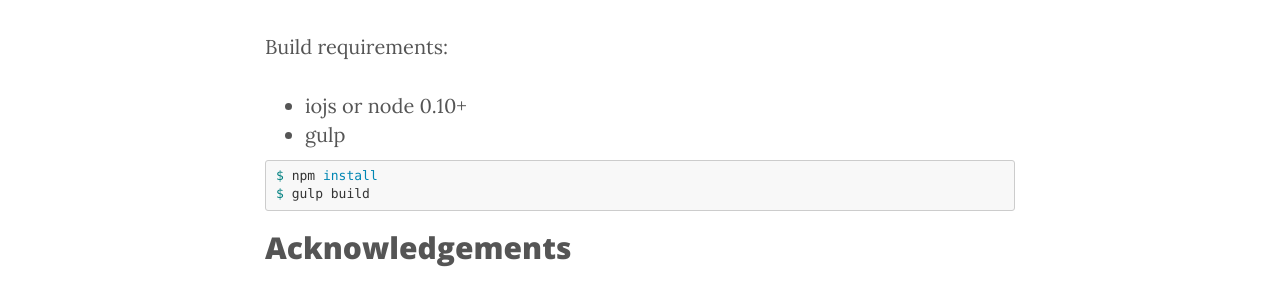
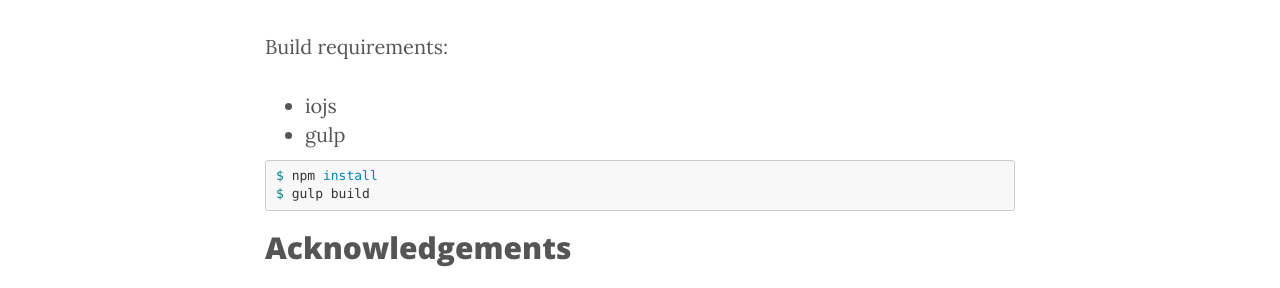
Before and after one commit to kotojs/kotojs, a Jekyll site: the page built from index.markdown, in a window 1280 px wide. Shown: the part 1733-2021 px from the top of the page. Built offline with Jekyll 4.4.1, drawn with Linux system fonts in a browser that asks for light colours; nearby versions of some CDN libraries.

```diff
--- a/index.markdown
+++ b/index.markdown
@@ -46,7 +46,7 @@ Browse the [Wiki](https://github.com/nicksrandall/kotojs/wiki/API-Documentation)
 ## Build Instructions
 Build requirements:
 
-- [iojs](https://iojs.org/en/index.html) or [node 0.10+](http://www.nodejs.org)
+- [iojs](https://iojs.org/en/index.html)
 - [gulp](http://gulpjs.com/)
 
 
```
